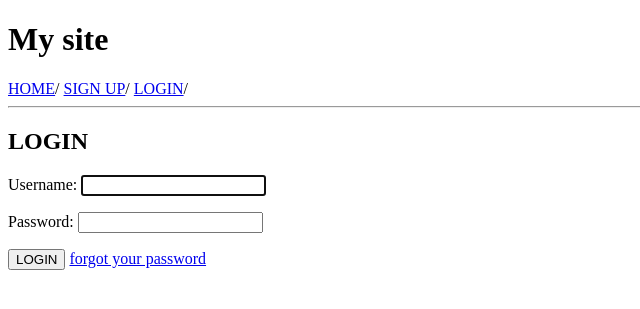
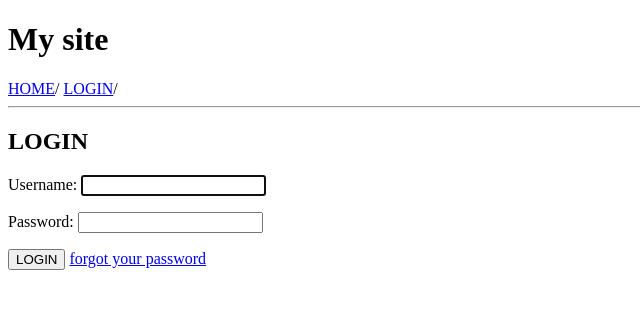
Before and after one commit to Sanidhya2101/social-media-project, a Django app: page /accounts/login/ in a window 1280 px wide. Shown: the top 309 px of the page, without its empty margins (0-640 px from the left). Run offline with Django 3.2, Linux system fonts and the light colour scheme.

Commit message:
Update base.html

```diff
--- a/CSEA_Project/SocialMedia/Templates/base.html
+++ b/CSEA_Project/SocialMedia/Templates/base.html
@@ -12,7 +12,6 @@
         <a href="{% url 'password_change' %}">CHANGE PASSWORD</a>/
         <a href="{% url 'logout' %}">LOGOUT</a>
         {% else %}
-        <a href="{% url 'signup' %}">SIGN UP</a>/
         <a href="{% url 'login' %}">LOGIN</a>/
         {% endif %}
         <hr>
```
